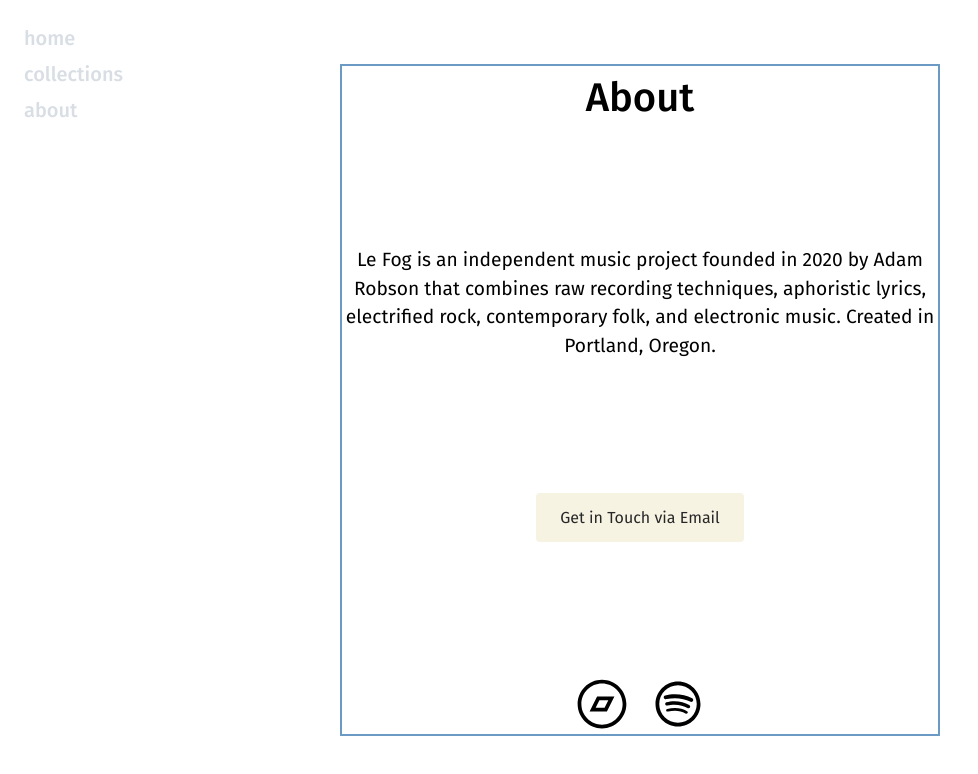
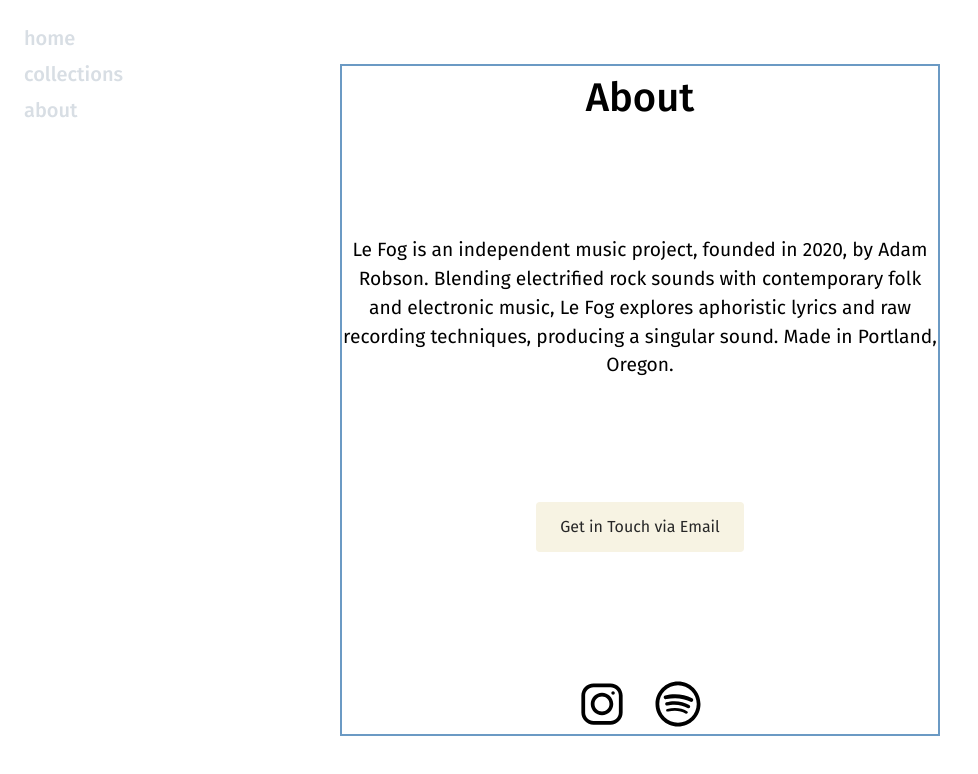
Before and after one commit to Adam-Robson/zooimin, a Next.js app: page /about in a window 1280 px wide. Shown: the top 774 px of the page, without its empty margins (0-978 px from the left). Built offline with nearby package versions, Linux system fonts and the light colour scheme.

Commit message:
update about page

```diff
--- a/app/about/about.css
+++ b/app/about/about.css
@@ -1,7 +1,6 @@
 .about-page {
     height: 100vh;
     width: 100vw;
-
     padding: 4rem;
   }
 
--- a/app/about/page.tsx
+++ b/app/about/page.tsx
@@ -1,31 +1,36 @@
 import Link from 'next/link';
 import React from 'react';
-import { LiaBandcamp, LiaSpotify } from 'react-icons/lia';
+import { LiaInstagram, LiaSpotify } from 'react-icons/lia';
 import './about.css';
-const AboutPage = () => {
+
+
+export default function AboutPage() {
   return (
     <section className="about-page">
       <div className="about-container">
         <h1 className="about-title">About</h1>
         <p className="about-description">
-        Le Fog is an independent music project founded in 2020 by Adam Robson that combines raw recording techniques, aphoristic lyrics, electrified rock, contemporary folk, and electronic music. Created in Portland, Oregon.
+        Le Fog is an independent music project, founded in 2020, by Adam Robson.
+        Blending electrified rock sounds with contemporary folk and electronic
+            music, Le Fog explores aphoristic lyrics and raw recording techniques,
+            producing a singular sound. Made in Portland, Oregon.
         </p>
-        <a href="mailto:contact@lefog.xyz" className="about-contact">
+        <a href="mailto:lefogsongs@gmail.com" className="about-contact">
           Get in Touch via Email
         </a>
         <div className="social-links">
           <Link
-            href="https://bandcamp.com/yourprofile"
+            href="https://www.instagram.com/adamrayrobson/"
             target="_blank"
             rel="noopener noreferrer"
-            className="social-link bandcamp"
-            aria-label="Visit us on Bandcamp"
+            className="social-link instagram"
+            aria-label="Visit us on Instagram"
           >
 
-            <LiaBandcamp size={60} />
+            <LiaInstagram size={60} />
           </Link>
           <Link
-            href="https://open.spotify.com/artist/yourprofile"
+            href="https://spoti.fi/3QNqMuE"
             target="_blank"
             rel="noopener noreferrer"
             className="social-link spotify"
@@ -37,6 +42,4 @@ const AboutPage = () => {
       </div>
     </section>
   );
-};
-
-export default AboutPage;
+}
```
